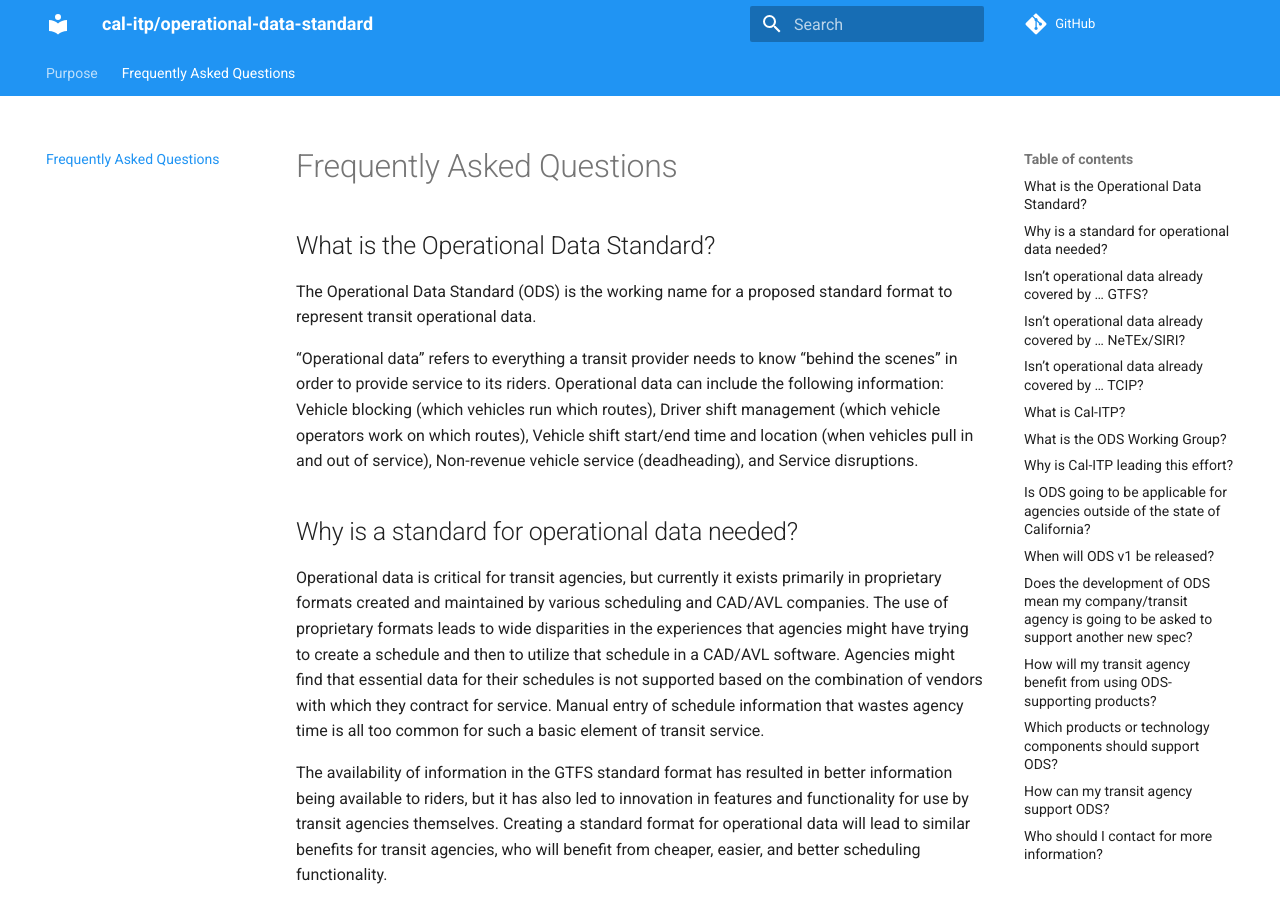
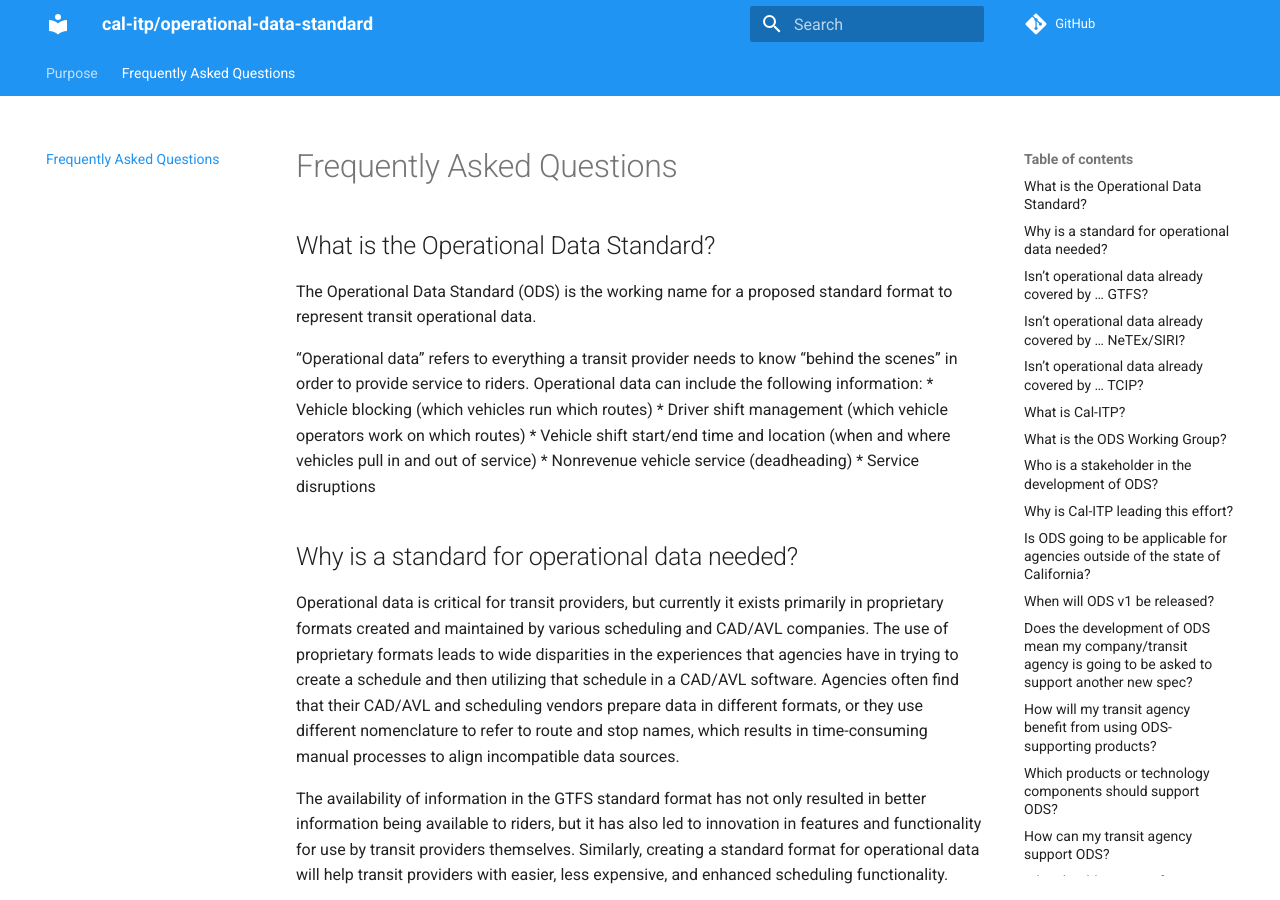
Before and after one commit to cal-itp/operational-data-standard, an MkDocs documentation site: the page built from docs/faq.md, in a window 1280 px wide and 900 px high. Built offline with MkDocs 1.6.1 and Material for MkDocs 9.7.7, drawn with Linux system fonts in a browser that asks for light colours; nearby versions of some CDN libraries; comment, search, counter and statistics services are not loaded; some of the changed text lies outside the part shown.

Commit message:
Update faq.md

```diff
--- a/docs/faq.md
+++ b/docs/faq.md
@@ -4,18 +4,18 @@
 
 The Operational Data Standard (ODS) is the working name for a proposed standard format to represent transit operational data.
 
-“Operational data” refers to everything a transit provider needs to know “behind the scenes” in order to provide service to its riders. Operational data can include the following information:
-Vehicle blocking (which vehicles run which routes),
-Driver shift management (which vehicle operators work on which routes),
-Vehicle shift start/end time and location (when vehicles pull in and out of service),
-Non-revenue vehicle service (deadheading), and
-Service disruptions.
+“Operational data” refers to everything a transit provider needs to know “behind the scenes” in order to provide service to riders. Operational data can include the following information:
+* Vehicle blocking (which vehicles run which routes)
+* Driver shift management (which vehicle operators work on which routes)
+* Vehicle shift start/end time and location (when and where vehicles pull in and out of service)
+* Nonrevenue vehicle service (deadheading)
+* Service disruptions
 
 ## Why is a standard for operational data needed?
 
-Operational data is critical for transit agencies, but currently it exists primarily in proprietary formats created and maintained by various scheduling and CAD/AVL companies. The use of proprietary formats leads to wide disparities in the experiences that agencies might have trying to create a schedule and then to utilize that schedule in a CAD/AVL software. Agencies might find that essential data for their schedules is not supported based on the combination of vendors with which they contract for service. Manual entry of schedule information that wastes agency time is all too common for such a basic element of transit service.
+Operational data is critical for transit providers, but currently it exists primarily in proprietary formats created and maintained by various scheduling and CAD/AVL companies. The use of proprietary formats leads to wide disparities in the experiences that agencies have in trying to create a schedule and then utilizing that schedule in a CAD/AVL software. Agencies often find that their CAD/AVL and scheduling vendors prepare data in different formats, or they use different nomenclature to refer to route and stop names, which results in time-consuming manual processes to align incompatible data sources.
 
-The availability of information in the GTFS standard format has resulted in better information being available to riders, but it has also led to innovation in features and functionality for use by transit agencies themselves. Creating a standard format for operational data will lead to similar benefits for transit agencies, who will benefit from cheaper, easier, and better scheduling functionality.
+The availability of information in the GTFS standard format has not only resulted in better information being available to riders, but it has also led to innovation in features and functionality for use by transit providers themselves. Similarly, creating a standard format for operational data will help  transit providers with  easier, less expensive, and enhanced scheduling functionality.
 
 ## Isn’t operational data already covered by … GTFS?
 
@@ -61,11 +62,11 @@
 
 ## Which products or technology components should support ODS?
 
-While the boundaries for ODS v1 will be finalized by the ODS Working Group, it is expected that a range of products and on-vehicle hardware will benefit from supporting ODS. Among these are scheduling software, service planning and analysis software, CAD/AVL software, on-board fareboxes, automated passenger counting (APC) devices, headsign and internal LED displays, and on-board public announcement (PA) or voice annunciation systems.
+While the boundaries for ODS v1 will be finalized by the ODS Working Group, it is expected that a range of products and on-vehicle hardware will benefit from supporting ODS. Among these are scheduling software, service planning and analysis software, CAD/AVL software, onboard fareboxes, automated passenger counting (APC) devices, headsign and internal LED displays, and on-board public announcement (PA) or voice annunciation systems.
 
 ## How can my transit agency support ODS?
 
-If you represent a transit agency, ask your scheduling software vendor and CAD/AVL vendor if they are participating in the ODS Working Group. Let them know that you are interested in receiving the benefits of ODS, and encourage them to begin planning to implement ODS v1 upon release at the end of 2021.
+If you represent a transit agency, ask your scheduling software and CAD/AVL vendors if they are participating in the ODS Working Group. Let them know that you are interested in receiving the benefits of ODS, and encourage them to begin planning to implement ODS v1 upon release at the end of 2021.
 
 ## Who should I contact for more information?
 
```
Also changed, not shown: other parts of docs/faq.md (+4 -3 lines).
